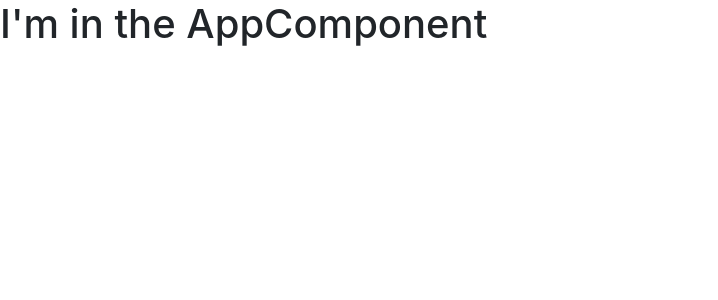
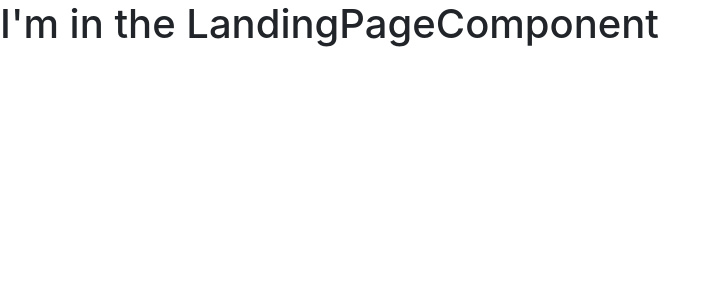
Before and after one commit to MadalinaH/petapp, an Angular app in the folder frontend/petappgui/: page / in a window 1280 px wide. Shown: the top 300 px of the page, without its empty margins (0-718 px from the left). Built offline with nearby package versions, Linux system fonts and the light colour scheme.

Commit message:
Added routing

```diff
--- a/frontend/petappgui/src/app/app-routing.module.ts
+++ b/frontend/petappgui/src/app/app-routing.module.ts
@@ -1,11 +1,33 @@
 import { NgModule } from '@angular/core';
 import { Routes, RouterModule } from '@angular/router';
 
+import { LandingPageComponent } from './auth/landing-page/landing-page.component';
+import { LoginComponent } from './auth/login/login.component';
+import { RegisterComponent } from './auth/register/register.component';
+import { HomeComponent } from './main/home/home.component';
+import { PetListComponent } from './main/pet-list/pet-list.component';
+import { PetInfoComponent } from './main/pet-info/pet-info.component';
 
-const routes: Routes = [];
+const routes: Routes = [
+  { path: '', component: LandingPageComponent },
+  { path: 'auth',
+    children: [
+      { path: '', component: LandingPageComponent },
+      { path: 'login', component: LoginComponent },
+      { path: 'register', component: RegisterComponent }
+    ]},
+  { path: 'main',
+    children: [
+      { path: '', component: HomeComponent },
+      { path: 'pets', component: PetListComponent },
+      { path: 'pet/:id', component: PetInfoComponent }
+    ]}
+];
 
 @NgModule({
   imports: [RouterModule.forRoot(routes)],
   exports: [RouterModule]
 })
-export class AppRoutingModule { }
+export class AppRoutingModule {
+
+}
--- a/frontend/petappgui/src/app/app.component.html
+++ b/frontend/petappgui/src/app/app.component.html
@@ -1 +1 @@
-<h1>I'm in the AppComponent</h1>
+<router-outlet></router-outlet>
--- a/frontend/petappgui/src/app/auth/auth.module.ts
+++ b/frontend/petappgui/src/app/auth/auth.module.ts
@@ -1,15 +1,19 @@
+import { Routes, RouterModule } from '@angular/router';
+
 import { NgModule } from '@angular/core';
 import { CommonModule } from '@angular/common';
 import { LandingPageComponent } from './landing-page/landing-page.component';
 import { LoginComponent } from './login/login.component';
 import { RegisterComponent } from './register/register.component';
 
-
+const routes: Routes = [];
 
 @NgModule({
   declarations: [LandingPageComponent, LoginComponent, RegisterComponent],
   imports: [
-    CommonModule
-  ]
+    CommonModule,
+    RouterModule.forRoot(routes)
+  ],
+  exports: [RouterModule]
 })
 export class AuthModule { }
```
Also changed, not shown: frontend/petappgui/src/app/main/main.module.ts (+7 -3 lines).
